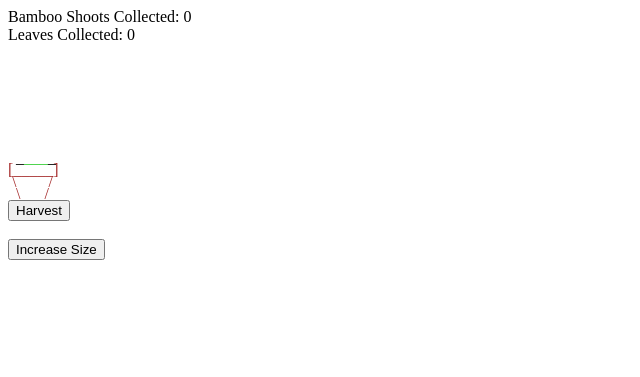
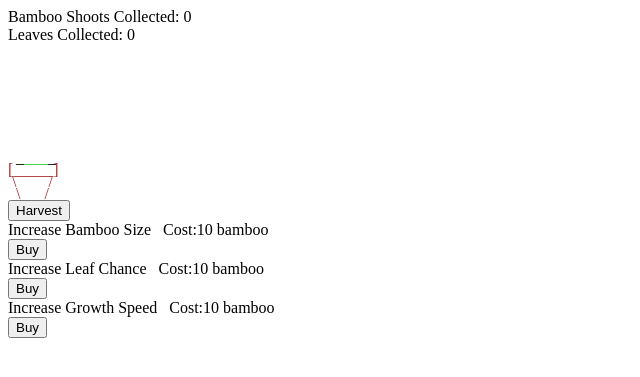
Before and after one commit to HoboZeke/hobozeke.github.io, a Jekyll site: the page bamboo/index.html, which Jekyll copies as it is, in a window 1280 px wide. Shown: the top 377 px of the page, without its empty margins (0-640 px from the left). Built offline with Jekyll 4.4.1, drawn with Linux system fonts in a browser that asks for light colours.

Commit message:
Update index.html

```diff
--- a/bamboo/index.html
+++ b/bamboo/index.html
@@ -7,6 +7,7 @@
  Leaves Collected: <span id="leavesCollected">0</span>
 </head>
 <body>
+ <div id = "plant1">
 <div id= "bamboo">
 <span id="bamboo20" style="color:limegreen;display:none;">&nbsp;&nbsp;&nbsp;&nbsp;&nbsp;&nbsp;<br/></span>
 <span id="bamboo19" style="color:limegreen;display:none;">&nbsp;&nbsp;&nbsp;&nbsp;&nbsp;&nbsp;<br/></span>
@@ -37,8 +38,16 @@
  </div>
  <button onClick = "Harvest()">Harvest</button>
  <br/>
- <br/>
- <button onClick = "IncreaseBambooSize()">Increase Size</button>
+ Increase Bamboo Size &nbsp; Cost:<span id="increaseSizeCost">10</span> bamboo <br/>
+  <button onClick = "IncreaseBambooSize()">Buy</button>
+  <br/>
+   Increase Leaf Chance &nbsp; Cost:<span id="increaseLeafChanceCost">10</span> bamboo <br/>
+  <button onClick = "IncreaseLeafChance()">Buy</button>
+  <br/>
+   Increase Growth Speed &nbsp; Cost:<span id="increaseGrowthSpeedCost">10</span> bamboo <br/>
+  <button onClick = "IncreaseGrowthSpeed()">Buy</button>
+  <br/>
+  </div>
 </body>
  <script type="text/javascript" src="bamboo.js"></script>
 </html>
```
